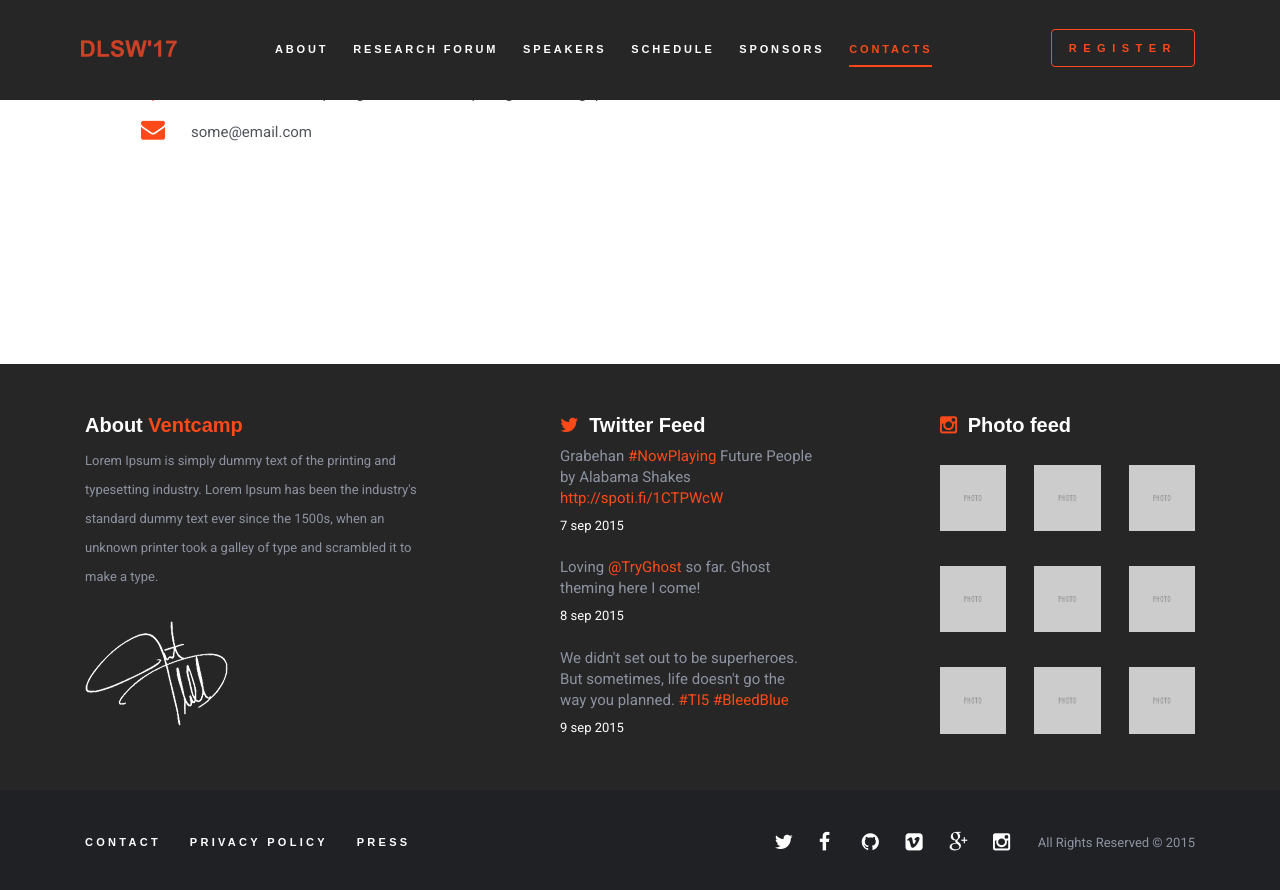
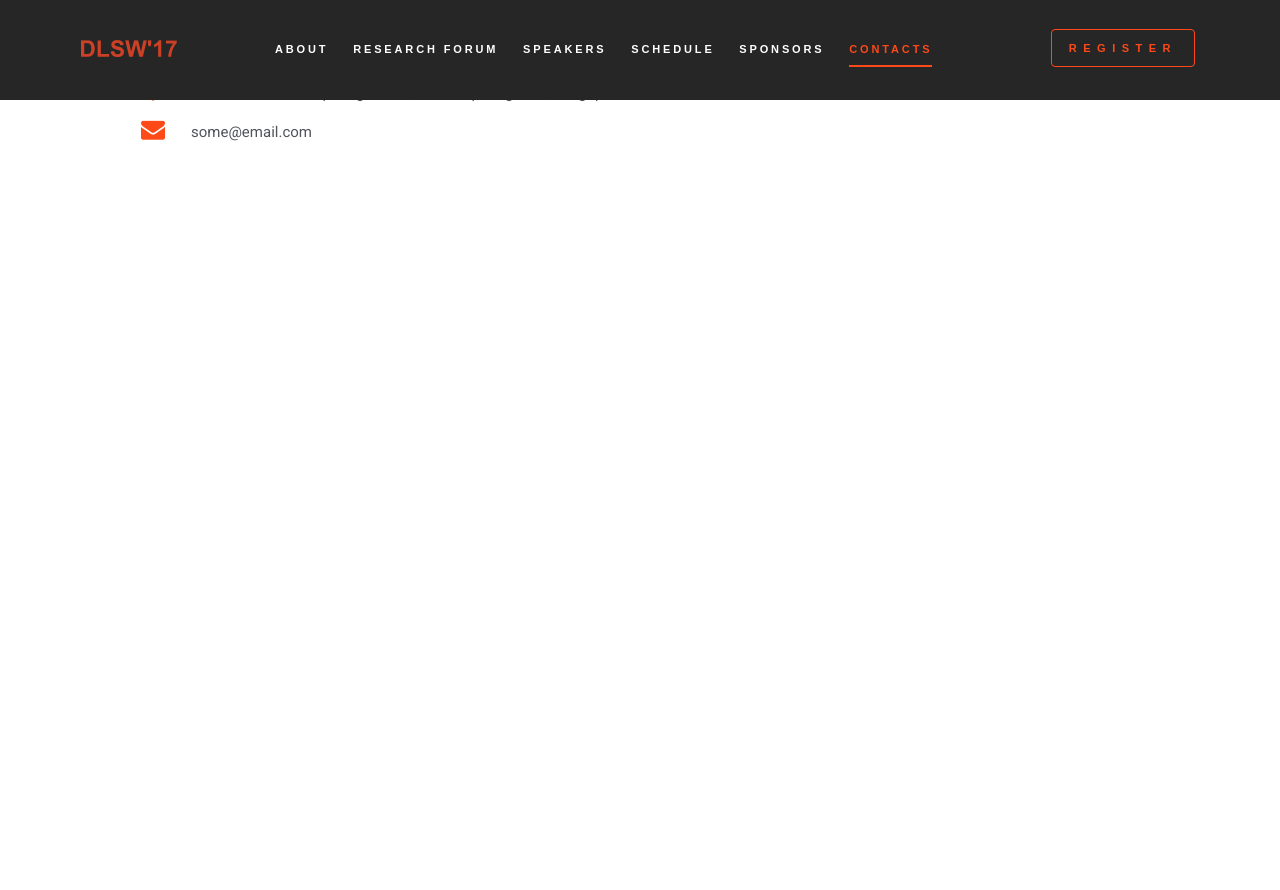
Before and after one commit to deep-learning-security/deep-learning-security.github.io, a Jekyll site: the page dlsw17/index.html, which Jekyll copies as it is, in a window 1280 px wide and 900 px high, scrolled down 7662 px. Shown: the top 890 px of the window. Built offline with Jekyll 4.4.1, drawn with Linux system fonts in a browser that asks for light colours; some web fonts are replaced; after the commit the page ends 8026 px from its top, so only the background shows below that.

Commit message:
Remove footer

```diff
--- a/dlsw17/index.html
+++ b/dlsw17/index.html
@@ -888,88 +888,6 @@
 		</div>
 	</section>
 
-	<section class="footer">
-		<div class="container">
-
-			<div class="col-md-4">
-				<div class="widget about-widget">
-					<h6 class="widget-head">About <span class="highlight">Ventcamp</span></h6>
-					<p class="text-alt"><small>Lorem Ipsum is simply dummy text of the printing and typesetting industry. Lorem Ipsum has been the industry's standard dummy text ever since the 1500s, when an unknown printer took a galley of type and scrambled it to make a type.</small></p>
-
-					<img src="assets/img/autograph-143x105.png" alt="autograph">
-				</div>
-			</div>
-
-			<div class="col-md-4 col-lg-3 col-lg-offset-1">
-				<div class="widget twitter-widget">
-					<h6 class="widget-head"><span class="fa fa-twitter"></span> Twitter Feed</h6>
-
-					<ul class="tweets-list">
-						<li class="tweet">
-							<p class="text-alt tweet-text">Grabehan <a href="#">#NowPlaying</a> Future People by Alabama Shakes <a href="http://spoti.fi/1CTPWcW">http://spoti.fi/1CTPWcW</a></p>
-							<small class="tweet-date">7 sep 2015</small>
-						</li>
-
-						<li class="tweet">
-							<p class="text-alt tweet-text">Loving <a href="#">@TryGhost</a> so far. Ghost theming here I come!</p>
-							<small class="tweet-date">8 sep 2015</small>
-						</li>
-
-						<li class="tweet">
-							<p class="text-alt tweet-text">We didn't set out to be superheroes. But sometimes, life doesn't go the way you planned. <a href="#">#TI5</a> <a href="#">#BleedBlue</a></p>
-							<small class="tweet-date">9 sep 2015</small>
-						</li>
-					</ul>
-				</div>
-			</div>
-
-			<div class="col-md-4 col-lg-3 col-lg-offset-1">
-				<div class="widget instagram-widget">
-					<h6 class="widget-head"><span class="fa fa-instagram"></span> Photo feed</h6>
-
-					<ul class="instagram-list">
-						<li><img src="assets/img/gallery/footer-photo.jpg" alt="photo" /></li>
-						<li><img src="assets/img/gallery/footer-photo.jpg" alt="photo" /></li>
-						<li><img src="assets/img/gallery/footer-photo.jpg" alt="photo" /></li>
-						<li><img src="assets/img/gallery/footer-photo.jpg" alt="photo" /></li>
-						<li><img src="assets/img/gallery/footer-photo.jpg" alt="photo" /></li>
-						<li><img src="assets/img/gallery/footer-photo.jpg" alt="photo" /></li>
-						<li><img src="assets/img/gallery/footer-photo.jpg" alt="photo" /></li>
-						<li><img src="assets/img/gallery/footer-photo.jpg" alt="photo" /></li>
-						<li><img src="assets/img/gallery/footer-photo.jpg" alt="photo" /></li>
-					</ul>
-				</div>
-			</div>
-
-		</div>
-
-		<div class="footer-base">
-			<div class="container">
-
-				<div class="col-md-6">
-					<ul class="footer-nav">
-						<li class="footer-nav-item"><a href="#">Contact</a></li>
-						<li class="footer-nav-item"><a href="#">Privacy policy</a></li>
-						<li class="footer-nav-item"><a href="#">Press</a></li>
-					</ul>
-				</div>
-
-				<div class="col-md-6 align-right">
-					<ul class="socials-nav align-right">
-						<li class="socials-nav-item"><a href="#"><span class="fa fa-twitter"></span></a></li>
-						<li class="socials-nav-item"><a href="#"><span class="fa fa-facebook"></span></a></li>
-						<li class="socials-nav-item"><a href="#"><span class="fa fa-github"></span></a></li>
-						<li class="socials-nav-item"><a href="#"><span class="fa fa-vimeo-square"></span></a></li>
-						<li class="socials-nav-item"><a href="#"><span class="fa fa-google-plus"></span></a></li>
-						<li class="socials-nav-item"><a href="#"><span class="fa fa-instagram"></span></a></li>
-					</ul>
-
-					<p class="text-alt"><small>All Rights Reserved © 2015</small></p>
-				</div>
-
-			</div>
-		</div>
-	</section>
 
 	<div class="modal-window" data-modal="ian-details" style="background-color: rgba(2, 2, 2, 0.85);">
 		<div class="modal-box animated" data-animation="zoomIn" data-duration="700">
```
